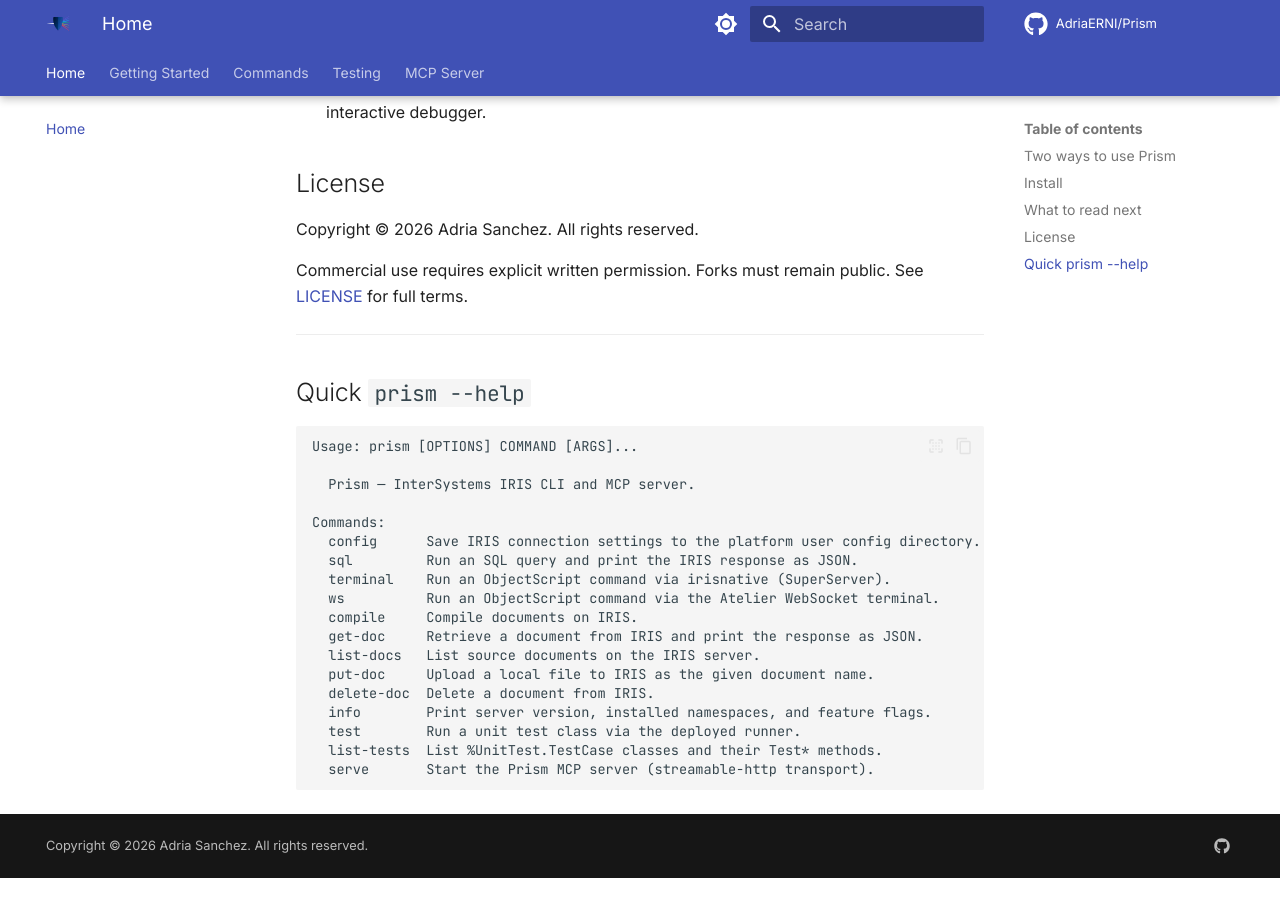
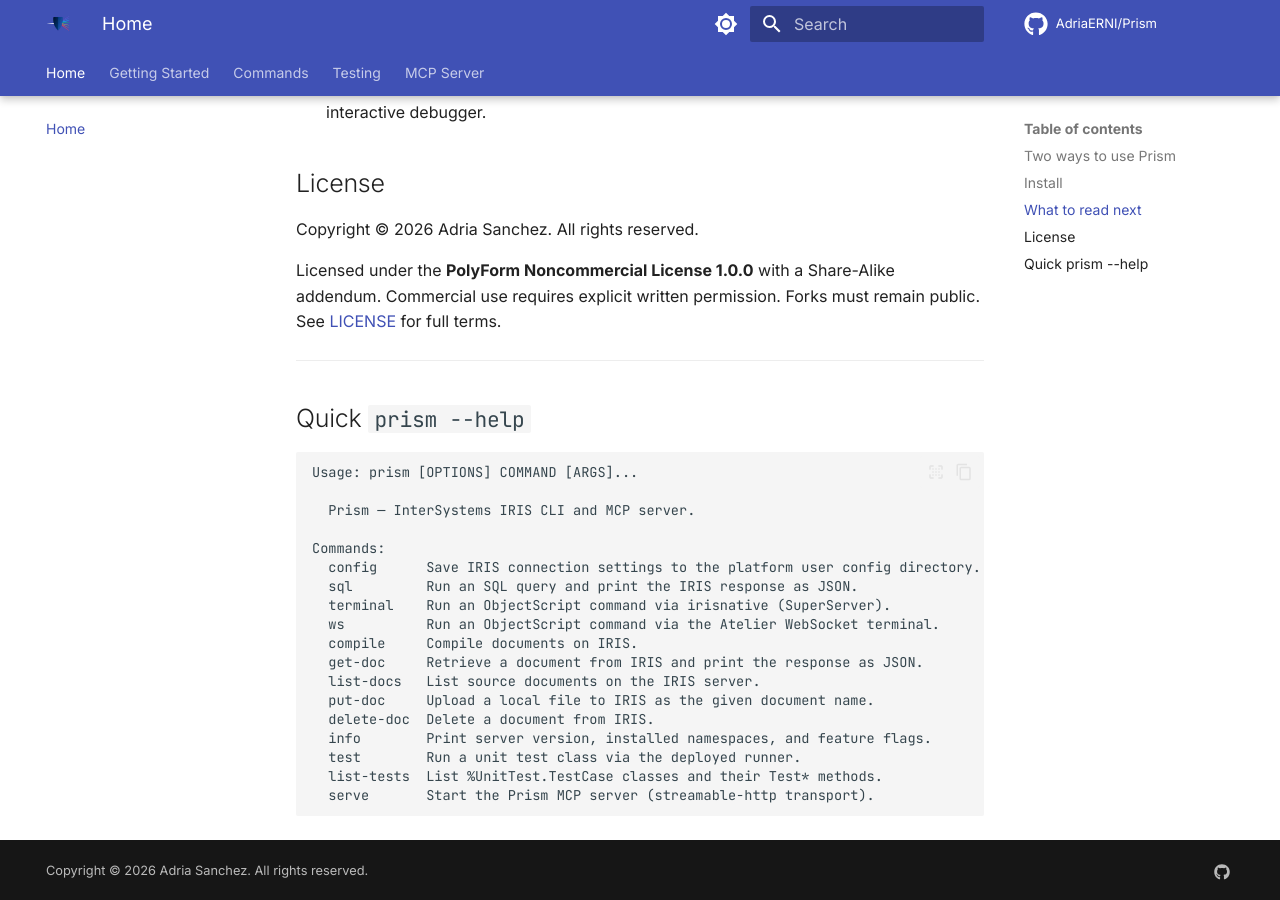
Before and after one commit to AdriaERNI/Prism, an MkDocs documentation site: the page built from docs/index.md, in a window 1280 px wide and 900 px high, scrolled down 1170 px. Built offline with MkDocs 1.6.1 and Material for MkDocs 9.7.7, drawn with Linux system fonts in a browser that asks for light colours; comment, search, counter and statistics services are not loaded; before the commit the page ends 2048 px from its top, so only the background shows below that.

Commit message:
docs: switch to PolyForm Noncommercial License 1.0.0 + Share-Alike
Replace custom license with the PolyForm Noncommercial License 1.0.0
(a lawyer-drafted, purpose-built source-available non-commercial license)
plus a Share-Alike addendum (Section 8) requiring:
- Same license on distribution
- Source code availability
- Public availability (no private forks)
- No sublicensing

Updated README badge, license section, AGENTS.md, and docs/index.md.

```diff
--- a/docs/index.md
+++ b/docs/index.md
@@ -65,8 +65,9 @@ Full instructions are on the
 
 Copyright © 2026 Adria Sanchez. All rights reserved.
 
-Commercial use requires explicit written permission. Forks must remain
-public. See [LICENSE](https://github.com/AdriaERNI/Prism/blob/main/LICENSE)
+Licensed under the **PolyForm Noncommercial License 1.0.0** with a Share-Alike
+addendum. Commercial use requires explicit written permission. Forks must
+remain public. See [LICENSE](https://github.com/AdriaERNI/Prism/blob/main/LICENSE)
 for full terms.
 
 ---
```
Also changed, not shown: AGENTS.md (+3 -2 lines), README.md (+5 -4 lines), 1 other file.
